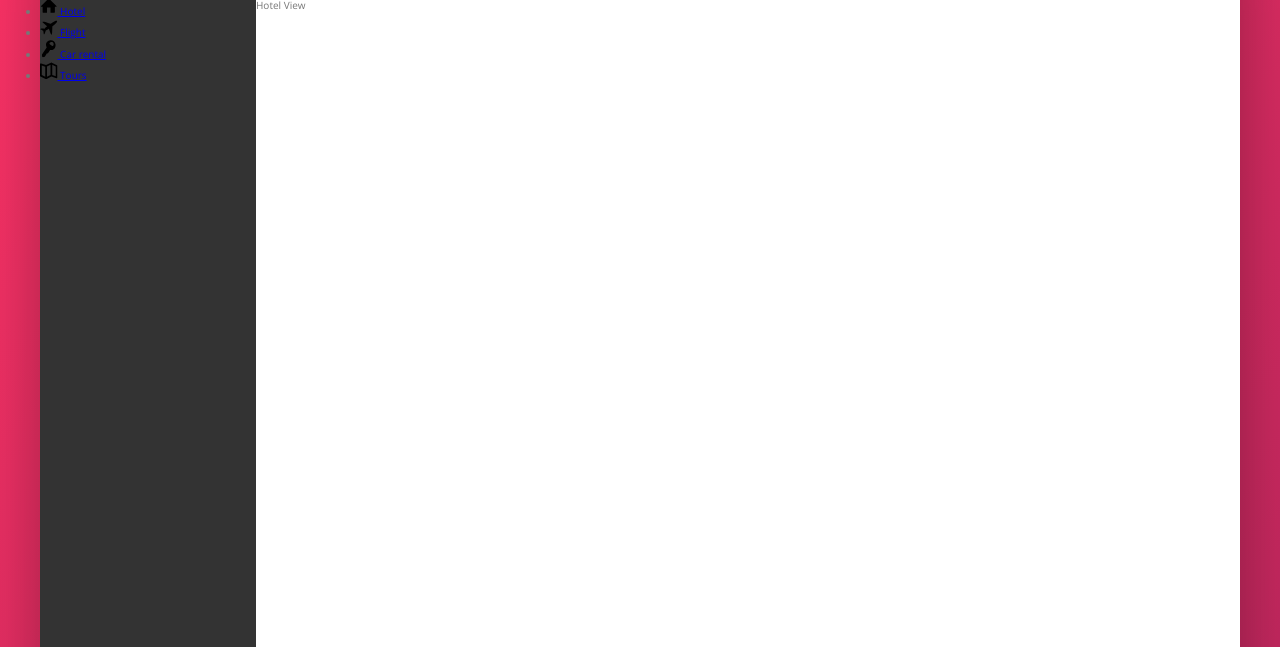
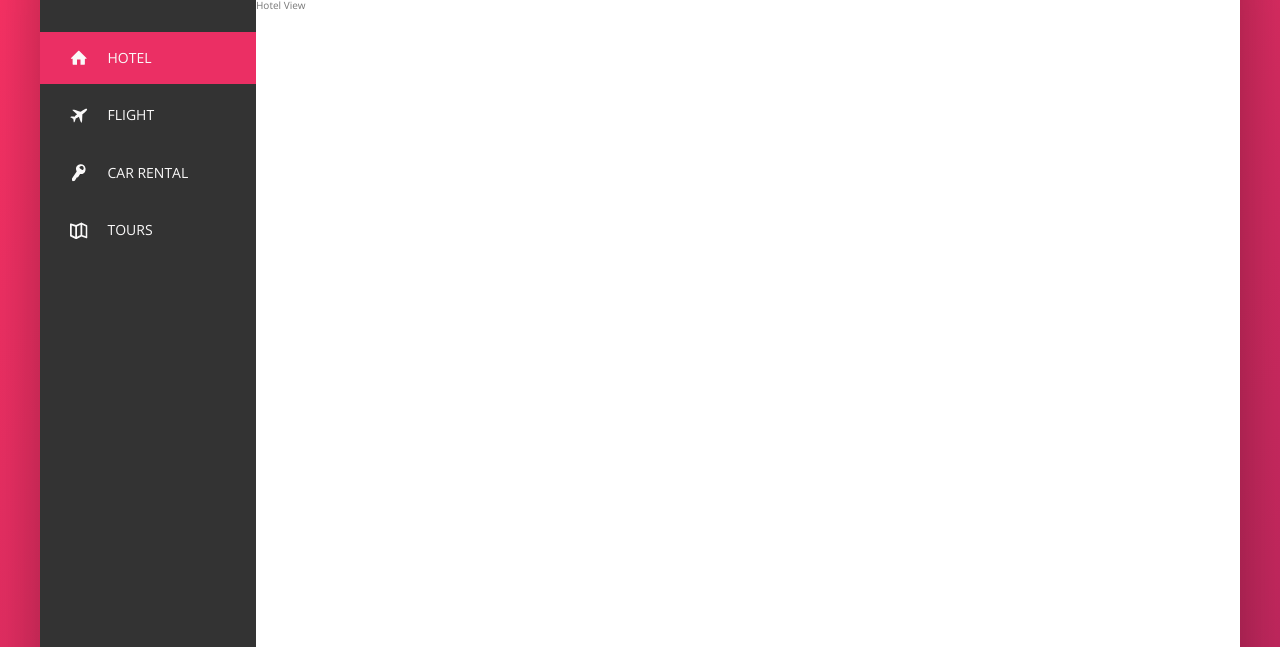
Before and after one commit to Grudgesong/Advanced-CSS-and-Sass--Flexbox--Grid--Animations-and-More, a website: page Trillo/index.html in a window 1280 px wide. Shown: the part 153-800 px from the top of the page. Drawn offline with nearby package versions, Linux system fonts and the light colour scheme.

Commit message:
Building the navigation part 2

```diff
--- a/Trillo/index.html
+++ b/Trillo/index.html
@@ -56,7 +56,7 @@
       <div class="content">
         <nav class="sidebar">
           <ul class="side-nav">
-            <li class="side-nav__item">
+            <li class="side-nav__item side-nav__item--active">
               <a href="#" class="side-nav__link">
                 <svg class="side-nav__icon">
                   <use xlink:href="./img/sprite.svg#icon-home"></use>
--- a/Trillo/sass/_components.scss
+++ b/Trillo/sass/_components.scss
@@ -119,15 +119,60 @@
 
 //SIDE NAVIGATION
 .side-nav {
+  font-size: 1.4rem;
+  list-style: none;
+  margin-top: 3.5rem;
+
   &__item {
+    position: relative;
+
+    &:not(:last-child) {
+      margin-bottom: 0.5rem;
+    }
   }
 
-  &__Link {
+  &__item::before {
+    content: "";
+    position: absolute;
+    top: 0;
+    left: 0;
+    height: 100%;
+    width: 3px;
+    background-color: var(--color-primary);
+    transform: scaleY(0);
+    transition: transform 0.2s, width 0.4s cubic-bezier(1, 0, 0, 1) 0.2s,
+      background-color 0.1s;
+  }
+
+  &__item:hover::before,
+  &__item--active::before {
+    transform: scaleY(1);
+    width: 100%;
+  }
+
+  &__item:active::before {
+    background-color: var(--color-primary-light);
+  }
+
+  &__link:link,
+  &__link:visited {
+    color: var(--color-grey-light-1);
+    text-decoration: none;
+    text-transform: uppercase;
+    display: block;
+    padding: 1.5rem 3rem;
+    position: relative;
+    z-index: 10;
+
+    display: flex;
+    align-items: center;
   }
 
   &__icon {
     width: 1.75rem;
     height: 1.75rem;
+    margin-right: 2rem;
+    fill: currentColor;
   }
 }
 
```
Also changed, not shown: Trillo/css/style.css.
